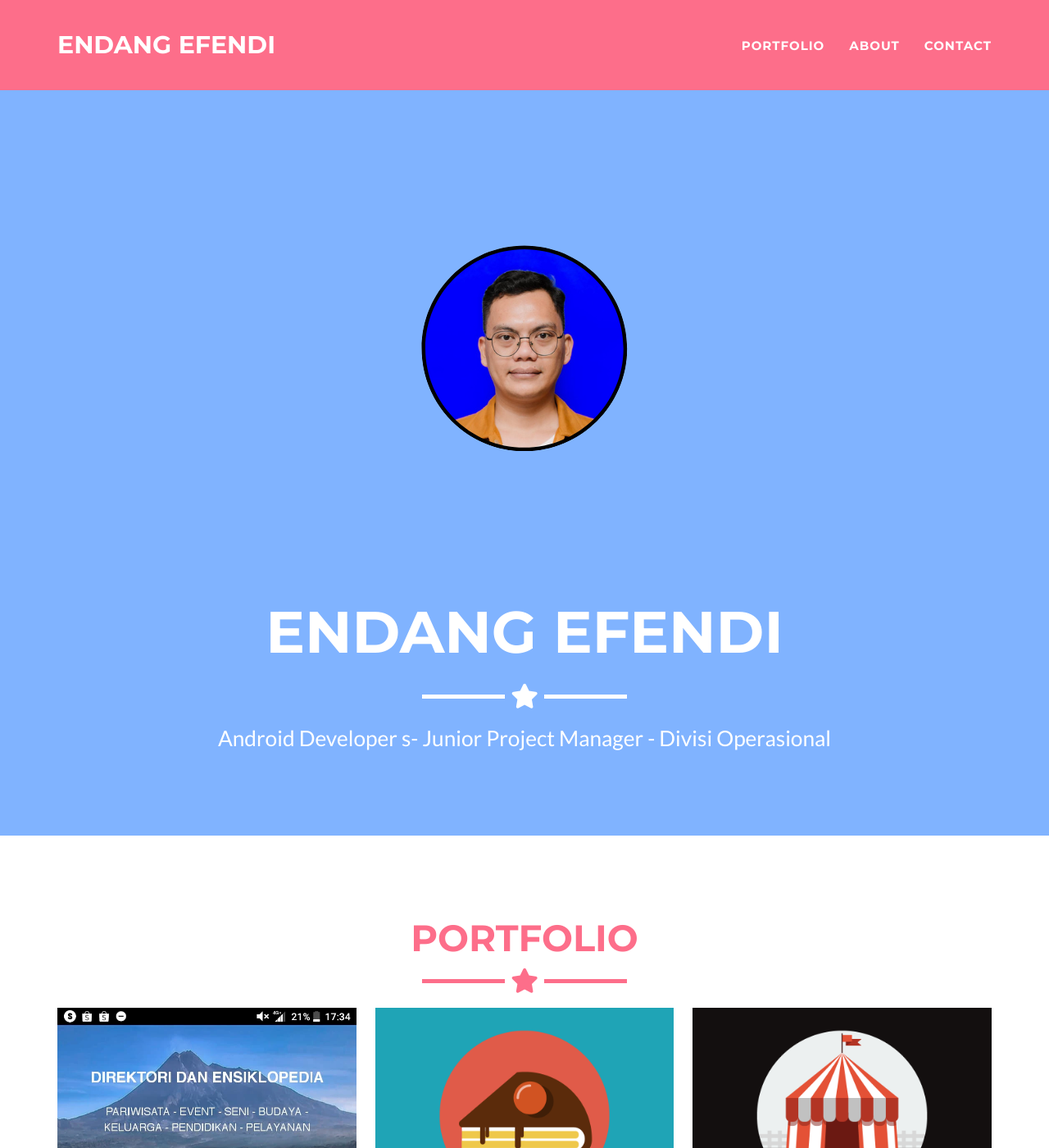
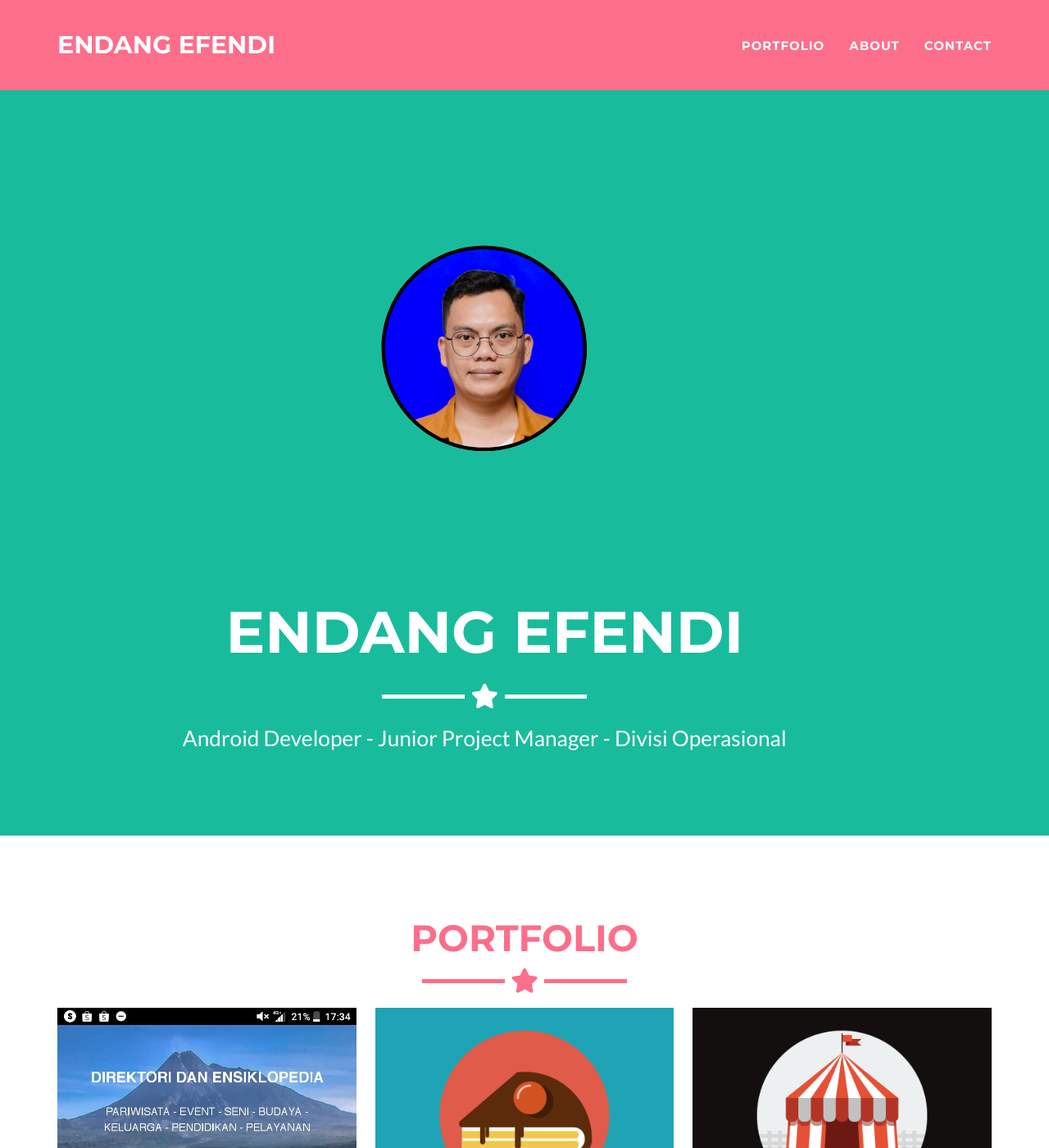
Before and after one commit to endangefendi/endangefendi.github.io, a Jekyll site: the page built from _posts/2014-07-18-project-1.markdown, in a window 1280 px wide and 1400 px high. Shown: the whole window at 82% size. Built offline with Jekyll 4.4.1, drawn with Linux system fonts in a browser that asks for light colours.

Commit message:
coloring

```diff
--- a/_config.yml
+++ b/_config.yml
@@ -4,7 +4,7 @@ email: efendie292@gmail.com
 url: https://fend252.github.io/
 description: "Write an awesome description for your new site here. You can edit this line in _config.yml. It will appear in your document head meta (for Google search results) and in your feed.xml site description."
 keywords: "your keywords, separated by commas"
-skills: "Android Developer s- Junior Project Manager - Divisi Operasional"
+skills: "Android Developer - Junior Project Manager - Divisi Operasional"
 meta_author: LastName FirstName
 
 # Google webmaster tools
@@ -25,10 +25,10 @@ disqus_shortname: myshortname
 
 # Color settings (hex-codes without the leading hash-tag)
 color:
-  primary: 80B3FF #18bc9c
-  primary-rgb: "128,179,255" #"24,288,156"
+  primary: 18bc9c #80B3FF
+  primary-rgb: "24,288,156" #"128,179,255"
   secondary: FD6E8A #2c3e50
-  secondary-dark: A2122F #233140
+  secondary-dark: 233140 #A2122F
 
 # Footer settings
 footer:
--- a/_includes/header.html
+++ b/_includes/header.html
@@ -2,7 +2,7 @@
 <header>
   <div class="container">
     <div class="row">
-      <div class="col-lg-12">
+      <div class="col-lg-11">
         <img class="img-responsive" src="img/profile.png" alt="profile-pic" />
         <div class="intro-text">
           <span class="name">{{ site.title }}</span>
```
